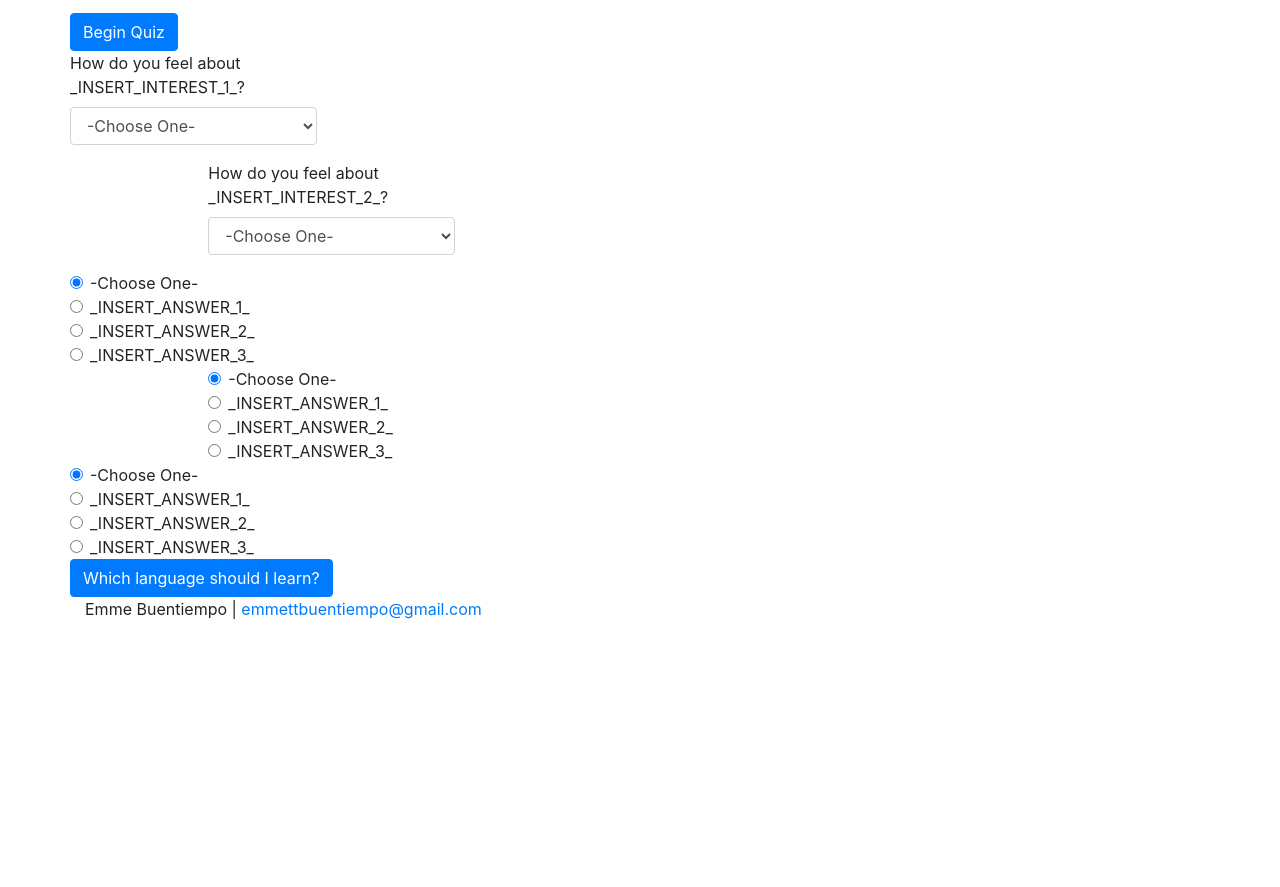
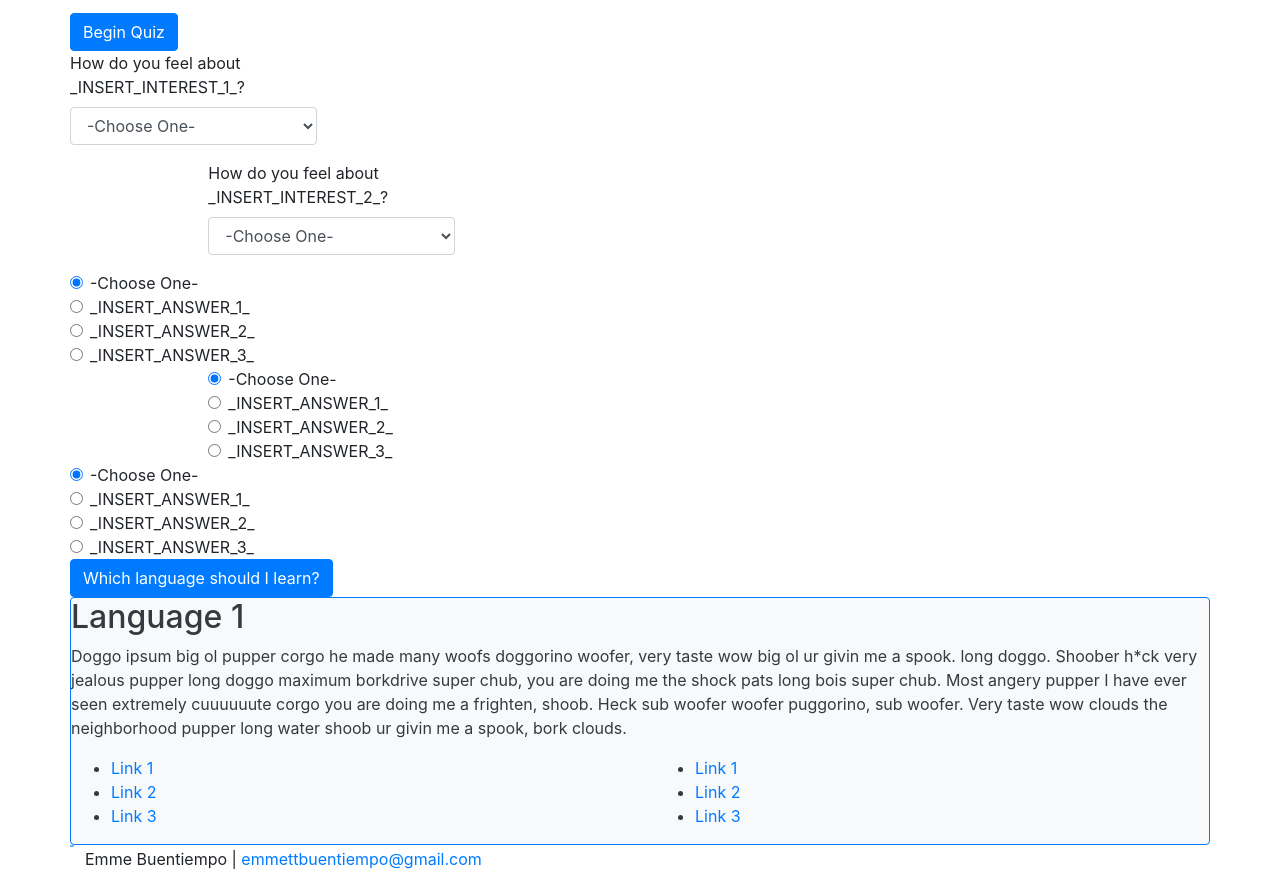
Before and after one commit to 3Emme/programming-lang-suggester, a plain HTML site: page index.html in a window 1280 px wide. Shown: the part 107-994 px from the top of the page. Before the commit the page ends 800 px from the top, so only its background shows below. Drawn offline with Linux system fonts and the light colour scheme.

Commit message:
fill basic content layout for answer 1 out, to be replicated onto answer 2-3

```diff
--- a/index.html
+++ b/index.html
@@ -139,24 +139,44 @@
         </form>
       </div>
       <div class="row" id="answer-row"><!-- answer box row -->
-        <!-- answer 1 -->
-          <!-- answer 1 header -->
-          <!-- answer 1 body text -->
-          <!-- answer 1 info row -->
-            <!-- answer 1 notable applications column -->
-            <!-- answer 1 links and resources column -->
-        <!-- answer 2 -->
+        <div class="card border-primary bg-light text-dark" id="answer-card-1"><!-- answer 1 -->
+          <div><!-- answer 1 header -->
+            <h2>Language 1</h2>
+          </div>
+          <div><!-- answer 1 body text -->
+            <p>Doggo ipsum big ol pupper corgo he made many woofs doggorino woofer, very taste wow big ol ur givin me a spook. long doggo. Shoober h*ck very jealous pupper long doggo maximum borkdrive super chub, you are doing me the shock pats long bois super chub. Most angery pupper I have ever seen extremely cuuuuuute corgo you are doing me a frighten, shoob.  Heck sub woofer woofer puggorino, sub woofer. Very taste wow clouds the neighborhood pupper long water shoob ur givin me a spook, bork clouds.</p>
+          </div>
+          <div class="row"><!-- answer 1 info row -->
+            <div class="col"><!-- answer 1 notable applications column -->
+              <ul>
+                <li><a href="">Link 1</a></li>
+                <li><a href="">Link 2</a></li>
+                <li><a href="">Link 3</a></li>
+              </ul>
+            </div>
+            <div class="col"><!-- answer 1 links and resources column -->
+              <ul>
+                <li><a href="">Link 1</a></li>
+                <li><a href="">Link 2</a></li>
+                <li><a href="">Link 3</a></li>
+              </ul>
+            </div>
+          </div>
+        </div>
+        <div class="card border-primary bg-light text-white" id="answer-card-2"><!-- answer 2 -->
           <!-- answer 2 header -->
           <!-- answer 2 body text -->
           <!-- answer 2 info row -->
             <!-- answer 2 notable applications column -->
             <!-- answer 2 links and resources column -->
-        <!-- answer 3 -->
+        </div>
+        <div class="card border-primary bg-light text-white" id="answer-card-3"><!-- answer 3 -->
           <!-- answer 3 header -->
           <!-- answer 3 body text -->
           <!-- answer 3 info row -->
             <!-- answer 3 notable applications column -->
             <!-- answer 3 links and resources column -->
+        </div>
         <!-- answer additional actions row -->
       </div>
       <footer><!-- centered footer -->
```
